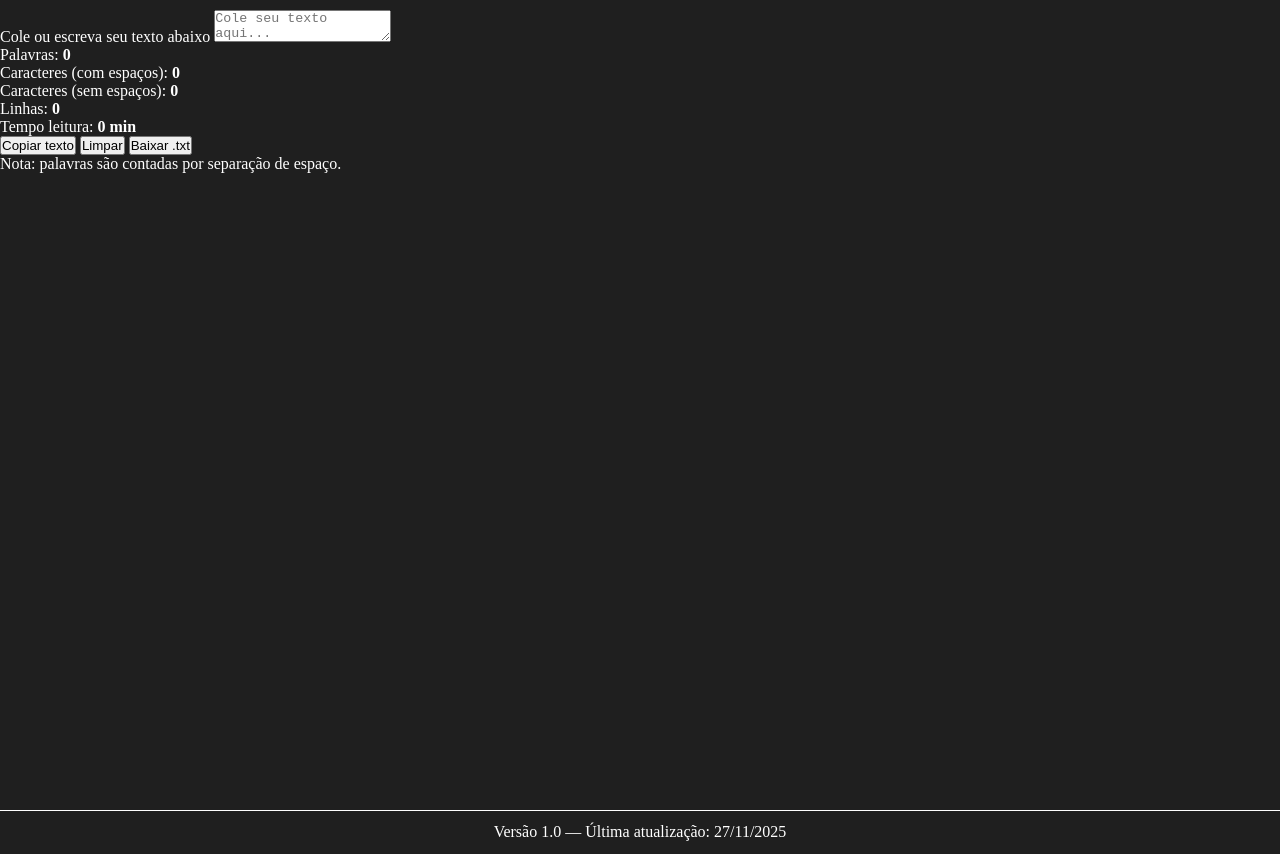
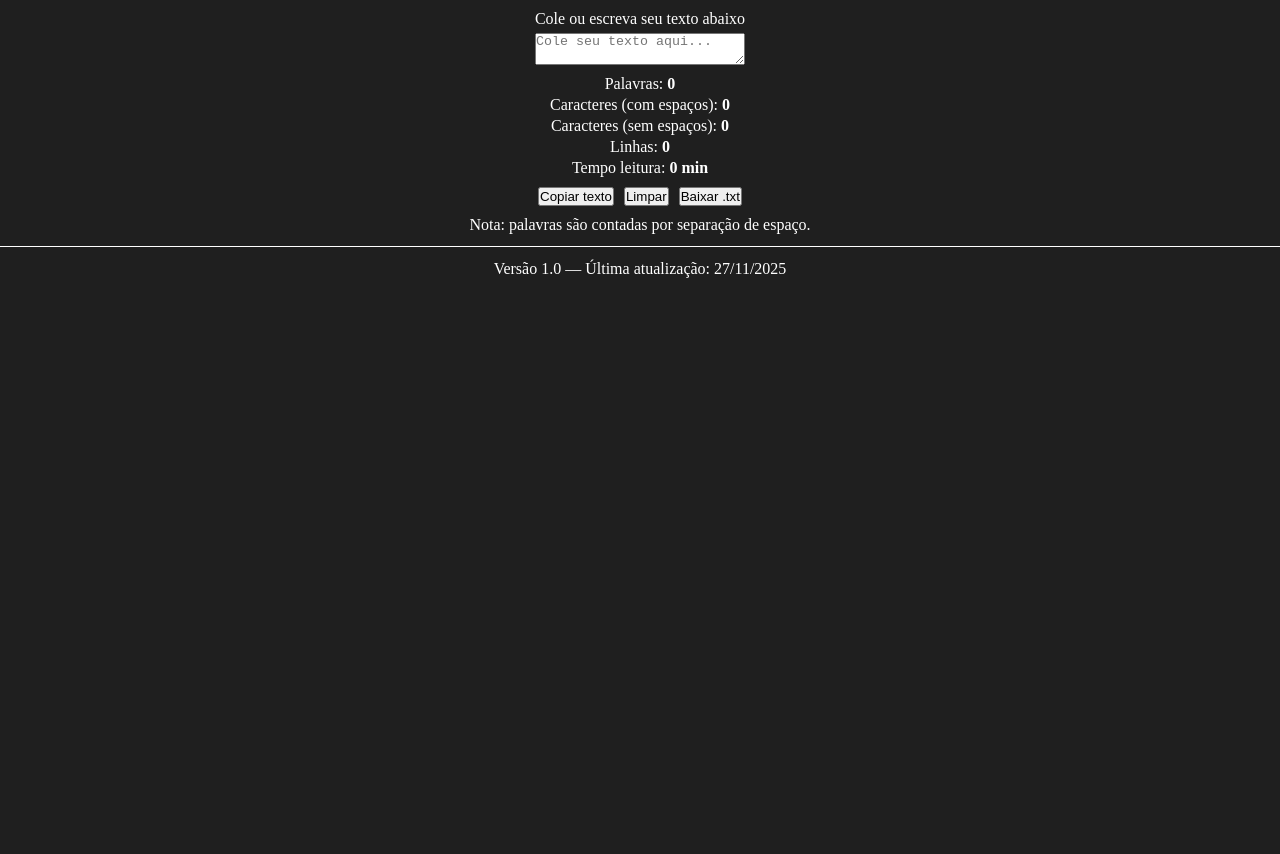
Before and after one commit to MouraoDev22/ccontar, a plain HTML site: page index.html in a window 1280 px wide. Shown: the part 35-889 px from the top of the page. After the commit the page ends 800 px from the top, so only its background shows below. Drawn offline with Linux system fonts and the light colour scheme.

Commit message:
corpo finalizado

```diff
--- a/index.html
+++ b/index.html
@@ -20,8 +20,10 @@
             <button id="toggleBtn" onclick="trocarTema ()">Tema</button>
         </header>
         <main class="apresentacao">
-            <label for="inputText">Cole ou escreva seu texto abaixo</label>
-            <textarea id="inputText" placeholder="Cole seu texto aqui..." aria-label="Área de texto para contagem"></textarea>
+            <div class="apresentacao__principal">
+                <label for="inputText">Cole ou escreva seu texto abaixo</label>
+                <textarea id="inputText" placeholder="Cole seu texto aqui..." aria-label="Área de texto para contagem"></textarea>
+            </div>
             <section class="apresentacao__listaElementos">
                 <div id="words">Palavras: <strong>0</strong></div>
                 <div id="chars">Caracteres (com espaços): <strong>0</strong></div>
--- a/styles/style.css
+++ b/styles/style.css
@@ -29,8 +29,33 @@ body {
     color: #ffffff;
 }
 
-main {
-    height: 100vh;
+.apresentacao {
+    display: flex;
+    flex-direction: column;
+    justify-items: center;
+    align-items: center;
+    gap: 10px;
+    padding-bottom: 1%;
+}
+
+.apresentacao__principal {
+    display: flex;
+    flex-direction: column;
+    gap: 5px;
+}
+
+.apresentacao__listaElementos {
+    display: flex;
+    flex-direction: column;
+    align-items: center;
+    justify-content: center;
+    gap: 3px;
+}
+
+.apresentacao__listaBotoes {
+    display: flex;
+    flex-direction: row;
+    gap: 10px;
 }
 
 .rodape {
```
